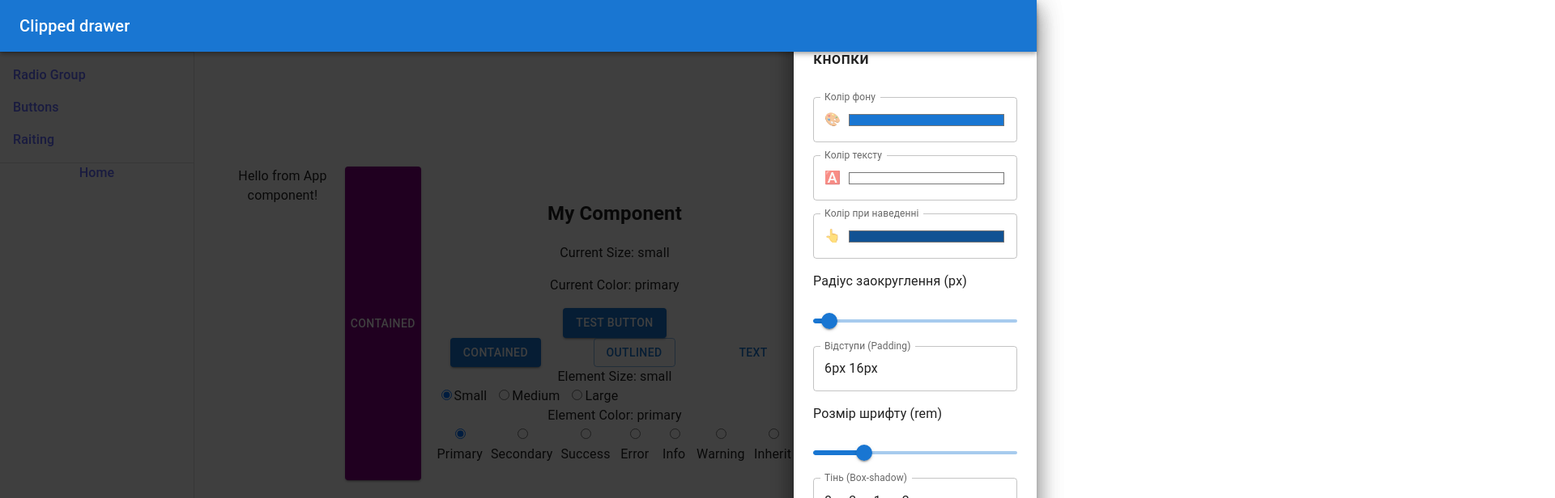
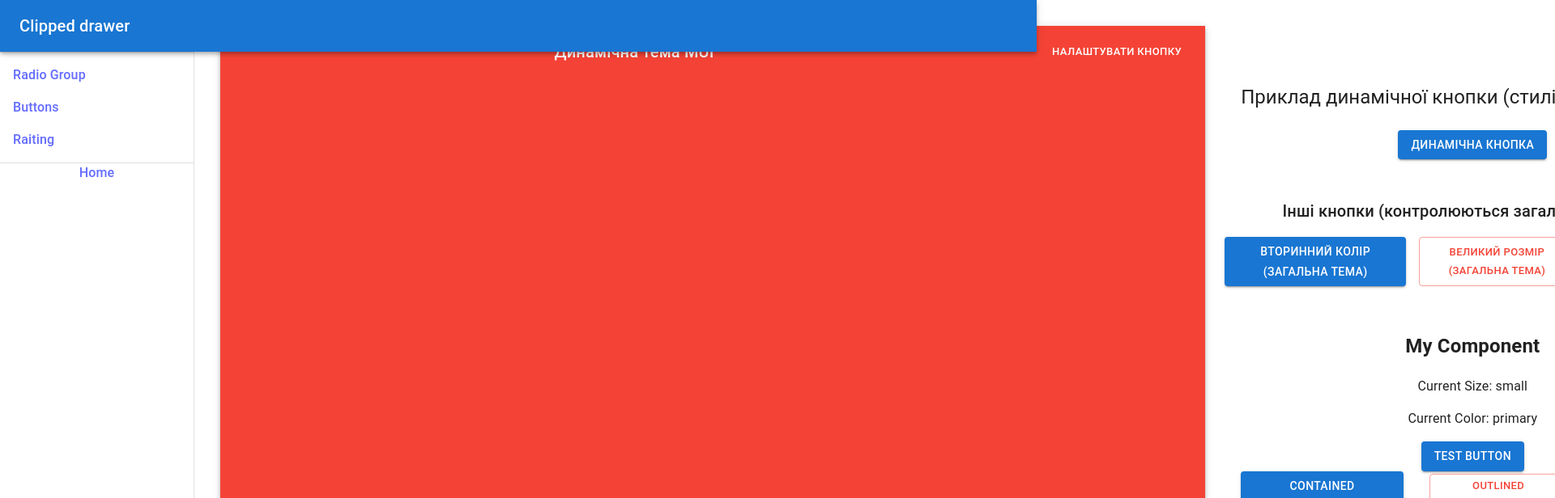
Before and after one commit to ybabenkoJapp/react-tutorial-and-components, a React (Vite) app: page / in a window 1280 px wide. Shown: the top 616 px of the page at 81% size, 1920 px wide, since content can reach past the window. Built offline with nearby package versions, Linux system fonts and the light colour scheme; some icons are missing.

Commit message:
refactor(MyCustomThemeMainComponent.tsx): coment and update code

```diff
--- a/src/components/MyCustomThemeMainComponent.tsx
+++ b/src/components/MyCustomThemeMainComponent.tsx
@@ -1,70 +1,152 @@
-import { ThemeProvider, createTheme } from "@mui/material/styles";
-import { MyThemeProvider } from "../themeContexts/ThemeContext";
-import ThemedButton from "../components/ThemedButton";
-import { red } from "@mui/material/colors";
-import { Button } from "@mui/material";
-import MyTestComponent from "../components/MyTestComponent";
+// commented due code merging start
+// import { ThemeProvider, createTheme } from "@mui/material/styles";
+// import { MyThemeProvider } from "../themeContexts/ThemeContext";
+// import ThemedButton from "../components/ThemedButton";
+// import { red } from "@mui/material/colors";
+// import { Button } from "@mui/material";
+// import MyTestComponent from "../components/MyTestComponent";
+// import ThemeSettingsPanel from "../components/ThemeSettingsPanel";
+// import { useState } from "react";
+// import ButtonStyleConfig from "../appTypes/ButtonStyleConfig";
+// import { createDynamicTheme } from "../muiTheme/dynamicTheme";
+
+// const buttonConfig: ButtonStyleConfig = {
+//   backgroundColor: "#1976d2", // MUI primary.main by default
+//   textColor: "#FFFFFF",
+//   hoverColor: "#115293", // primary.dark
+//   borderRadius: "4px",
+//   padding: "6px 16px",
+//   fontSize: "0.875rem",
+//   boxShadow:
+//     "0px 3px 1px -2px rgba(0,0,0,0.2),0px 2px 2px 0px rgba(0,0,0,0.14),0px 1px 5px 0px rgba(0,0,0,0.12)",
+// };
+
+// const theme = createTheme({
+//   palette: {
+//     primary: {
+//       main: red[500],
+//     },
+//   },
+// });
+
+// export default function MyCustomThemeMainComponent() {
+//   const [drawerOpen, setDrawerOpen] = useState(true);
+//   const dynamicTheme = createDynamicTheme(buttonConfig);
+
+//   const toggleDrawer = (open: boolean) => () => {
+//     setDrawerOpen(open);
+//   };
+//   return (
+//     <ThemeProvider theme={dynamicTheme}>
+//       <div>Hello from App component!</div>
+//       <Button
+//         variant="contained"
+//         sx={{
+//           backgroundColor: "purple",
+//           "&:hover": { backgroundColor: "darkmagenta" },
+//         }}
+//         onClick={toggleDrawer(true)}
+//       >
+//         Contained
+//       </Button>
+//       <ThemeSettingsPanel open={drawerOpen} onClose={toggleDrawer(false)} />
+//       <MyTestComponent>
+//         <Button variant="contained">Contained</Button>
+//         <Button variant="outlined">Outlined</Button>
+//         <Button variant="text">Text</Button>
+//       </MyTestComponent>
+//       <div>
+//         <ThemeProvider theme={theme}>
+//           <MyThemeProvider>
+//             <ThemedButton />
+//           </MyThemeProvider>
+//         </ThemeProvider>
+//         <Button variant="contained" onClick={toggleDrawer(true)}>
+//           Contained
+//         </Button>
+//         <ThemeSettingsPanel open={drawerOpen} onClose={toggleDrawer(false)} />
+//       </div>
+//     </ThemeProvider>
+//   );
+// }
+// commented due code merging end
+
+// new code start
+// src/components/MyCustomThemeMainComponent.tsx
+import { ThemeProvider } from "@mui/material/styles";
+import { Button, AppBar, Toolbar, Typography, Container, Box } from "@mui/material";
+import SettingsIcon from "@mui/icons-material/Settings";
+import MyTestComponent from "../components/MyTestComponent"; // Припускається, що цей компонент існує
 import ThemeSettingsPanel from "../components/ThemeSettingsPanel";
-import { useState } from "react";
-import ButtonStyleConfig from "../appTypes/ButtonStyleConfig";
-import { createDynamicTheme } from "../muiTheme/dynamicTheme";
-
-const buttonConfig: ButtonStyleConfig = {
-  backgroundColor: "#1976d2", // MUI primary.main by default
-  textColor: "#FFFFFF",
-  hoverColor: "#115293", // primary.dark
-  borderRadius: "4px",
-  padding: "6px 16px",
-  fontSize: "0.875rem",
-  boxShadow:
-    "0px 3px 1px -2px rgba(0,0,0,0.2),0px 2px 2px 0px rgba(0,0,0,0.14),0px 1px 5px 0px rgba(0,0,0,0.12)",
-};
-
-const theme = createTheme({
-  palette: {
-    primary: {
-      main: red[500],
-    },
-  },
-});
+import { useState, useContext } from "react";
+import { MyCustomThemeContext } from "../themeContexts/MyCustomThemeContext"; // Імпорт вашого контексту
 
 export default function MyCustomThemeMainComponent() {
-  const [drawerOpen, setDrawerOpen] = useState(true);
-  const dynamicTheme = createDynamicTheme(buttonConfig);
+  // Доступ до контексту теми
+  const context = useContext(MyCustomThemeContext);
+  if (!context) {
+    // Викидаємо помилку, якщо контекст недоступний (компонент використовується поза провайдером)
+    throw new Error('MyCustomThemeMainComponent має використовуватися всередині MyCustomThemeProvider');
+  }
+  // Деструктуризація необхідних значень з контексту
+  const { myCustomTheme, handleComponentColorChange, handleComponentSizeChange } = context;
 
+  const [drawerOpen, setDrawerOpen] = useState(false);
+
+  // Функція перемикання для бічної панелі налаштувань
   const toggleDrawer = (open: boolean) => () => {
     setDrawerOpen(open);
   };
+
   return (
-    <ThemeProvider theme={dynamicTheme}>
-      <div>Hello from App component!</div>
-      <Button
-        variant="contained"
-        sx={{
-          backgroundColor: "purple",
-          "&:hover": { backgroundColor: "darkmagenta" },
-        }}
-        onClick={toggleDrawer(true)}
-      >
-        Contained
-      </Button>
+    // Головний ThemeProvider використовує динамічно створену тему з контексту
+    <ThemeProvider theme={myCustomTheme}>
+      <AppBar position="static">
+        <Toolbar>
+          <Typography variant="h6" component="div" sx={{ flexGrow: 1 }}>
+            Динамічна тема MUI
+          </Typography>
+          <Button color="inherit" onClick={toggleDrawer(true)} startIcon={<SettingsIcon />}>
+            Налаштувати кнопку
+          </Button>
+        </Toolbar>
+      </AppBar>
+      <Container sx={{ mt: 4, display: 'flex', flexDirection: 'column', gap: 2, justifyContent: 'center', alignItems: 'center', minHeight: 'calc(100vh - 64px)' }}>
+        <Typography variant="h5" gutterBottom>
+          Приклад динамічної кнопки (стилі з бічної панелі):
+        </Typography>
+        {/* Стилі варіанту 'contained' цієї кнопки контролюватимуться ThemeSettingsPanel */}
+        {/* Видалено локальні sx стилі, щоб показати, що вони тепер керуються темою */}
+        <Button variant="contained">
+          Динамічна кнопка
+        </Button>
+
+        <Typography variant="h6" sx={{ mt: 4 }}>
+          Інші кнопки (контролюються загальною темою):
+        </Typography>
+        <Box sx={{ display: 'flex', gap: 2 }}>
+          {/* Ці кнопки демонструють зміну загальних властивостей теми (колір/розмір) */}
+          <Button variant="contained" onClick={() => handleComponentColorChange("secondary")}>
+            Вторинний колір (Загальна тема)
+          </Button>
+          <Button variant="outlined" onClick={() => handleComponentSizeChange("large")}>
+            Великий розмір (Загальна тема)
+          </Button>
+          <Button variant="text" onClick={() => handleComponentColorChange("success")}>
+            Колір успіху (Загальна тема)
+          </Button>
+        </Box>
+
+        {/* Припускається, що MyTestComponent візуалізує інші кнопки, які також отримують тему */}
+        <MyTestComponent>
+          <Button variant="contained">Contained (MyTestComponent)</Button>
+          <Button variant="outlined">Outlined (MyTestComponent)</Button>
+          <Button variant="text">Text (MyTestComponent)</Button>
+        </MyTestComponent>
+      </Container>
+      {/* Панель налаштувань для кнопки */}
       <ThemeSettingsPanel open={drawerOpen} onClose={toggleDrawer(false)} />
-      <MyTestComponent>
-        <Button variant="contained">Contained</Button>
-        <Button variant="outlined">Outlined</Button>
-        <Button variant="text">Text</Button>
-      </MyTestComponent>
-      <div>
-        <ThemeProvider theme={theme}>
-          <MyThemeProvider>
-            <ThemedButton />
-          </MyThemeProvider>
-        </ThemeProvider>
-        <Button variant="contained" onClick={toggleDrawer(true)}>
-          Contained
-        </Button>
-        <ThemeSettingsPanel open={drawerOpen} onClose={toggleDrawer(false)} />
-      </div>
     </ThemeProvider>
   );
 }
+// new code end
```
